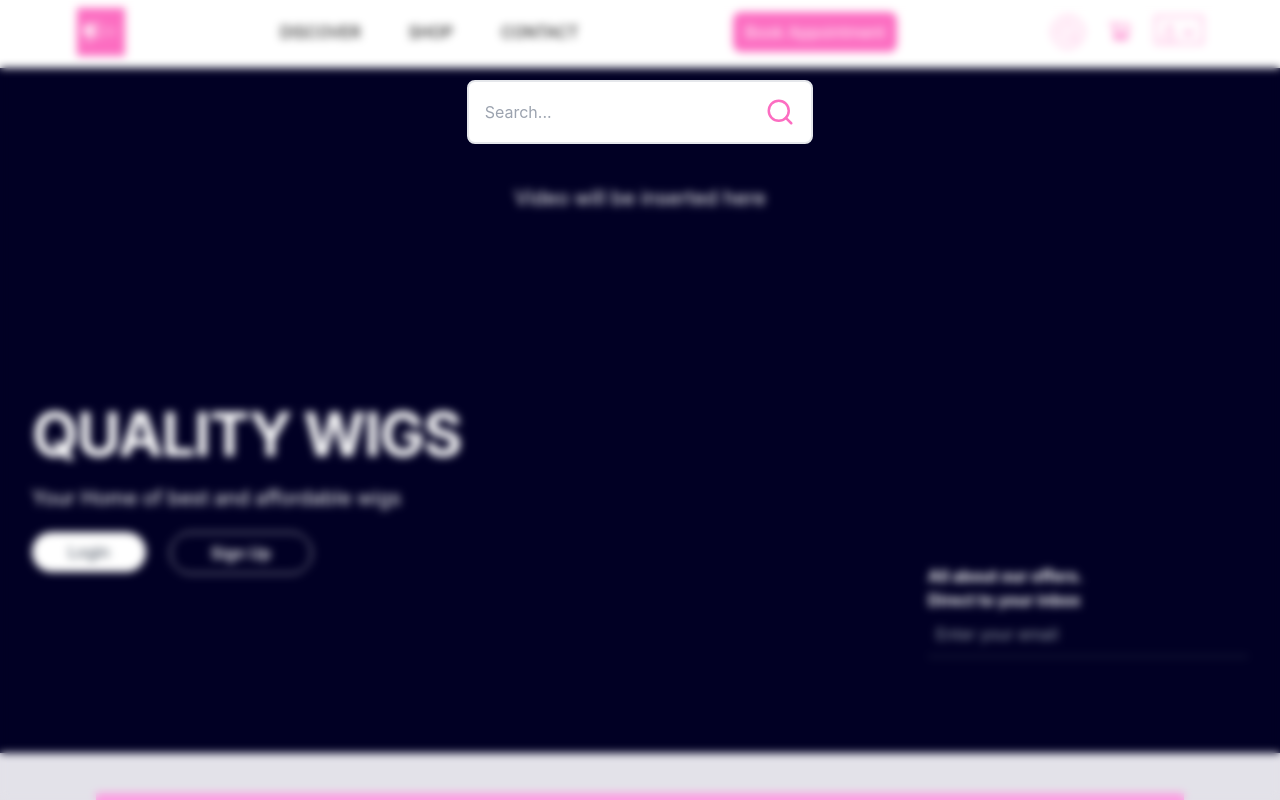
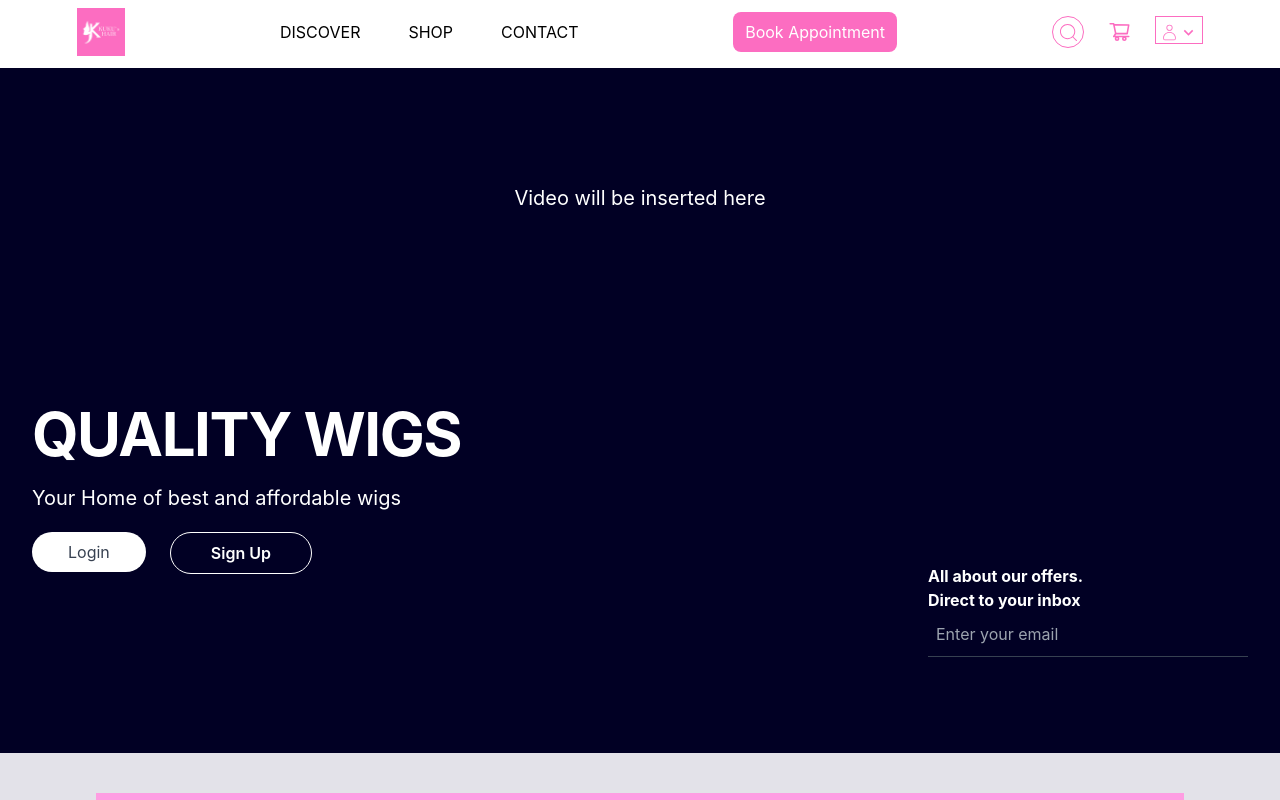
Before and after one commit to mukadas026/kuku-s-hair-website-frontend, a React (Create React App) app: page / in a window 1280 px wide. Shown: the top 800 px of the page. Built offline with nearby package versions, Linux system fonts and the light colour scheme.

Commit message:
fixed navbar

```diff
--- a/src/components/Navbar.tsx
+++ b/src/components/Navbar.tsx
@@ -14,7 +14,7 @@ interface NavProp {
 // search icon
 
 function Navbar({ show }: NavProp) {
-  const [showModal, setShowmodal] = useState(true);
+  const [showModal, setShowmodal] = useState(false);
 
   return (
     <>
```
